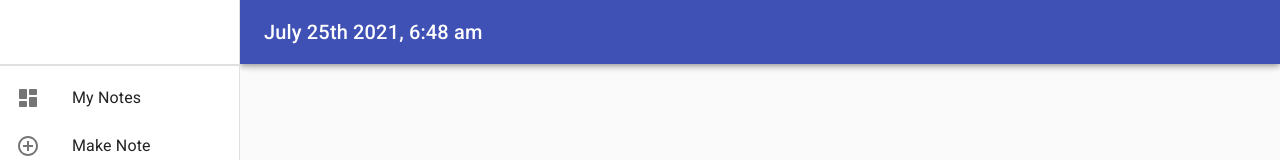
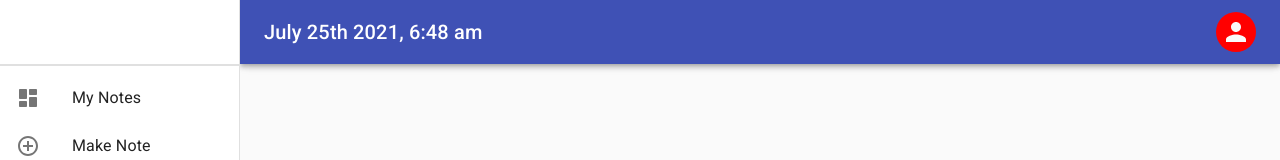
Before and after one commit to shrish-sharma-git/pin-it-react, a React (Create React App) app: page /SignIn in a window 1280 px wide. Shown: the top 160 px of the page. Built offline with nearby package versions, Linux system fonts and the light colour scheme; no server answers; the database is empty.

Commit message:
useProfile Custom Hook

```diff
--- a/src/components/Layout.js
+++ b/src/components/Layout.js
@@ -15,6 +15,8 @@ import { useAuth } from '../context/authContext';
 import SignedInLinks from './parts/SignedInLinks';
 import moment from 'moment';
 
+import useProfile from './useProfile';
+import { Avatar } from '@material-ui/core';
 
 const drawerWidth = 240;
 
@@ -49,6 +51,13 @@ const useStyles = makeStyles((theme) => ({
     flexGrow: 1,
     padding: theme.spacing(3),
   },
+  avatar: {
+    backgroundColor: "red",
+  },
+  alignToolbar: {
+    display: "flex",
+    justifyContent: "space-between",
+  }
 }));
 
 const Layout = ({ children }, props) => {
@@ -60,6 +69,12 @@ const Layout = ({ children }, props) => {
 
   const { currentUser } = useAuth();
   console.log(currentUser);
+
+  const userUid = currentUser?.uid;
+
+  const { user } = useProfile(userUid);
+
+  console.log(user + 'This comes to layout')
 
   const handleDrawerToggle = () => {
     setMobileOpen(!mobileOpen);
@@ -80,7 +95,7 @@ const Layout = ({ children }, props) => {
     <div className={classes.root}>
       <CssBaseline />
       <AppBar position="fixed" className={classes.appBar}>
-        <Toolbar>
+        <Toolbar className={classes.alignToolbar}>
           <IconButton
             color="inherit"
             aria-label="open drawer"
@@ -90,13 +105,16 @@ const Layout = ({ children }, props) => {
           >
             <MenuIcon />
           </IconButton>
-          <Typography variant="h6" noWrap>
+          {/* <Typography variant="h6">Welcome {user && user.firstName}</Typography> */}
+          <Typography variant="h6" noWrap className={classes.date}>
             {moment().format('MMMM Do YYYY, h:mm a')}
           </Typography>
+          <Avatar className={classes.avatar}>
+            {user && user.initials}
+          </Avatar>
         </Toolbar>
       </AppBar>
       <nav className={classes.drawer} aria-label="mailbox folders">
-        {/* The implementation can be swapped with js to avoid SEO duplication of links. */}
         <Hidden smUp implementation="css">
           <Drawer
             container={container}
--- /dev/null
+++ b/src/components/useProfile.js
@@ -0,0 +1,21 @@
+import React, { useState } from 'react';
+import { useEffect } from 'react';
+import { firestore } from '../firebase/config';
+
+const useProfile = (uid) => {
+    const [user, setUser] = useState();
+
+    useEffect(() => {
+        firestore.collection('users')
+            .doc(uid)
+            .get()
+            .then(snap => {
+                var userData = snap.data();
+                setUser(userData)
+            }).catch((err) => console.log(err + "In Profile Hook"))
+    }, [])
+
+    return { user };
+}
+
+export default useProfile;
```
